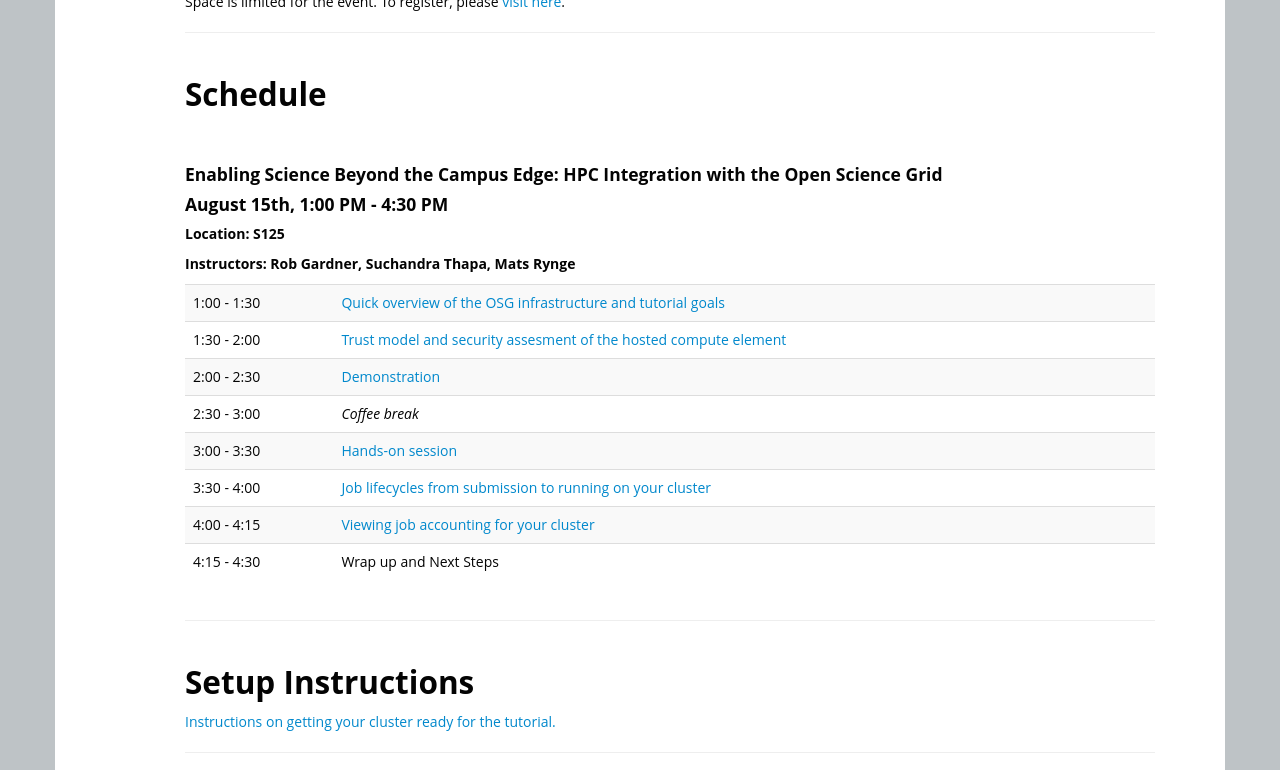
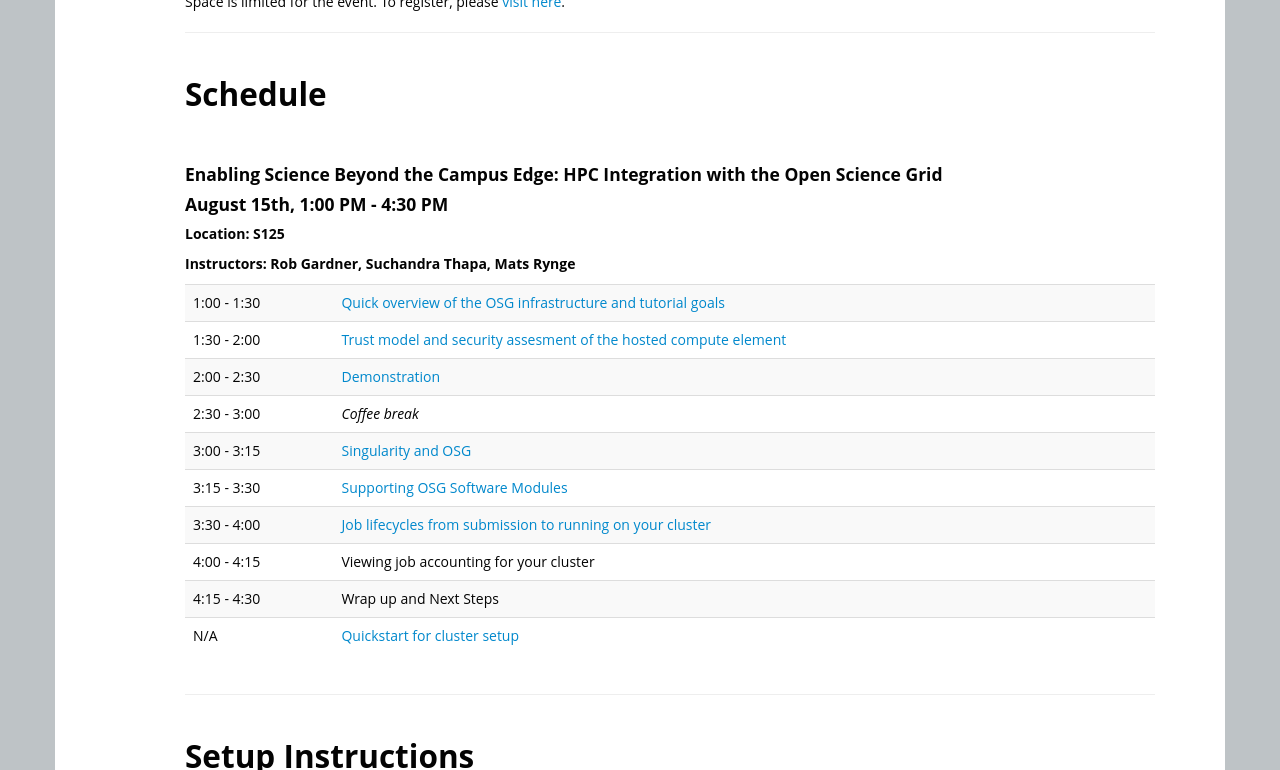
Before and after one commit to SWC-OSG-Workshop/OSG-HostedCE-RMACC17, a Jekyll site: the page built from index.html, in a window 1280 px wide and 900 px high, scrolled down 963 px, cut to the strip 0-770 px from the top of the window. Built offline with Jekyll 4.4.1, drawn with Linux system fonts in a browser that asks for light colours; nearby versions of some CDN libraries; library files that are not in the unit come from our copies.

Commit message:
Update timeline a bit

```diff
--- a/index.html
+++ b/index.html
@@ -139,10 +139,12 @@
       assesment of the hosted compute element</a></td> </tr>
       <tr> <td>2:00 - 2:30 </td> <td><a href="demo.html">Demonstration</a></td> </tr>
       <tr> <td>2:30 - 3:00</td> <td><em>Coffee break</em></td> </tr>
-      <tr> <td>3:00 - 3:30 </td> <td><a href="handson2.html">Hands-on session</a></td></td></td></tr>
+      <tr> <td>3:00 - 3:15 </td> <td><a href="https://docs.google.com/presentation/d/1db6EYy58WUaI0FMup15mHoBvMNWPt4TEsawhITJb2Wk/edit#slide=id.p">Singularity and OSG</a></td></td></td></tr>
+      <tr> <td>3:15 - 3:30 </td> <td><a href="https://docs.google.com/presentation/d/1db6EYy58WUaI0FMup15mHoBvMNWPt4TEsawhITJb2Wk/edit#slide=id.p">Supporting OSG Software Modules</a></td></td></td></tr>
       <tr> <td>3:30 - 4:00 </td> <td><a href="https://docs.google.com/presentation/d/1pC5-ZjUpLikGWOP68h8E3JY3Q4qf6q-10UF5pMcuqh4/edit?usp=sharing">Job lifecycles from submission to running on your cluster</a></td></td></td></tr>
-      <tr> <td>4:00 - 4:15 </td> <td><a href="">Viewing job accounting for your cluster</a></td></td></td></tr>
+      <tr> <td>4:00 - 4:15 </td> <td>Viewing job accounting for your cluster</td></td></td></tr>
       <tr> <td>4:15 - 4:30</td> <td>Wrap up and Next Steps</td> </tr>
+      <tr> <td>N/A</td> <td><a href="handson2.html">Quickstart for cluster setup</a></td></td></td></tr>
     </table>
   </div>
 <hr/>
```
